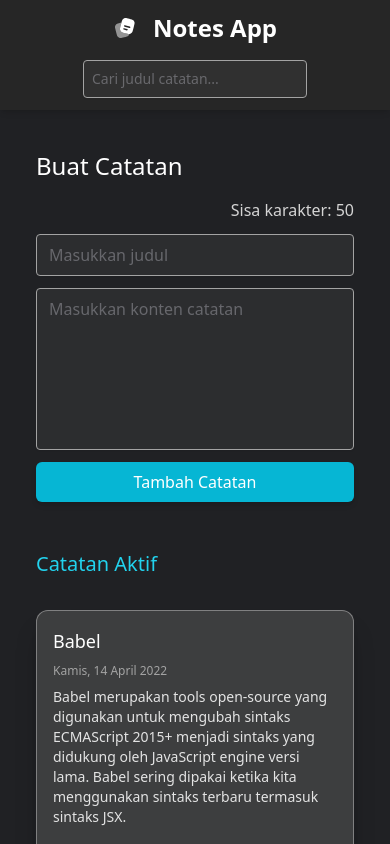
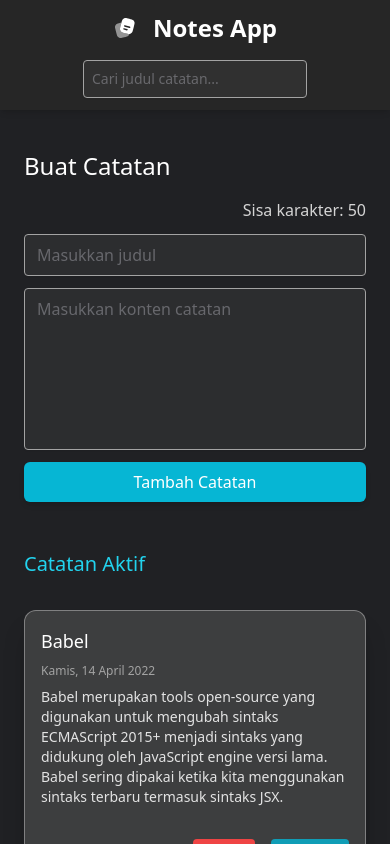
Before and after one commit to ffarras/dicoding-notes-app, a React (Vite) app: page / in a window 390 px wide. Shown: the top 844 px of the page. Built offline with nearby package versions, Linux system fonts and the light colour scheme; a web font is replaced by a local one.

Commit message:
make body width full for small screen

```diff
--- a/src/components/NoteApp.jsx
+++ b/src/components/NoteApp.jsx
@@ -54,7 +54,7 @@ class NoteApp extends React.Component {
 
   render() {
     return (
-      <section className="flex flex-col items-center">
+      <section className="flex flex-col items-center w-full">
         <NoteAppHeader searchNote={this.onSearchHandler} />
         <NoteAppBody
           notes={this.state.notes}
--- a/src/components/NoteAppBody.jsx
+++ b/src/components/NoteAppBody.jsx
@@ -7,7 +7,7 @@ function NoteAppBody({ addNote, notes, onDelete, onArchive, onSearch }) {
     note.title.toLowerCase().includes(onSearch.toLowerCase())
   );
   return (
-    <div className="flex flex-col py-10 lg:w-4/5 lg:px-20 sm:w-full xs:px-10 gap-4">
+    <div className="flex flex-col py-10 lg:w-4/5 lg:px-20 w-full xs:px-6 gap-4">
       <NoteInput addNote={addNote} />
       <h2 className="text-xl font-medium text-cyan-400 pt-8 pb-4">Catatan Aktif</h2>
       <NoteList notes={filteredNotes.filter((note) => note.archived == false)} onDelete={onDelete} onArchive={onArchive} />
```
